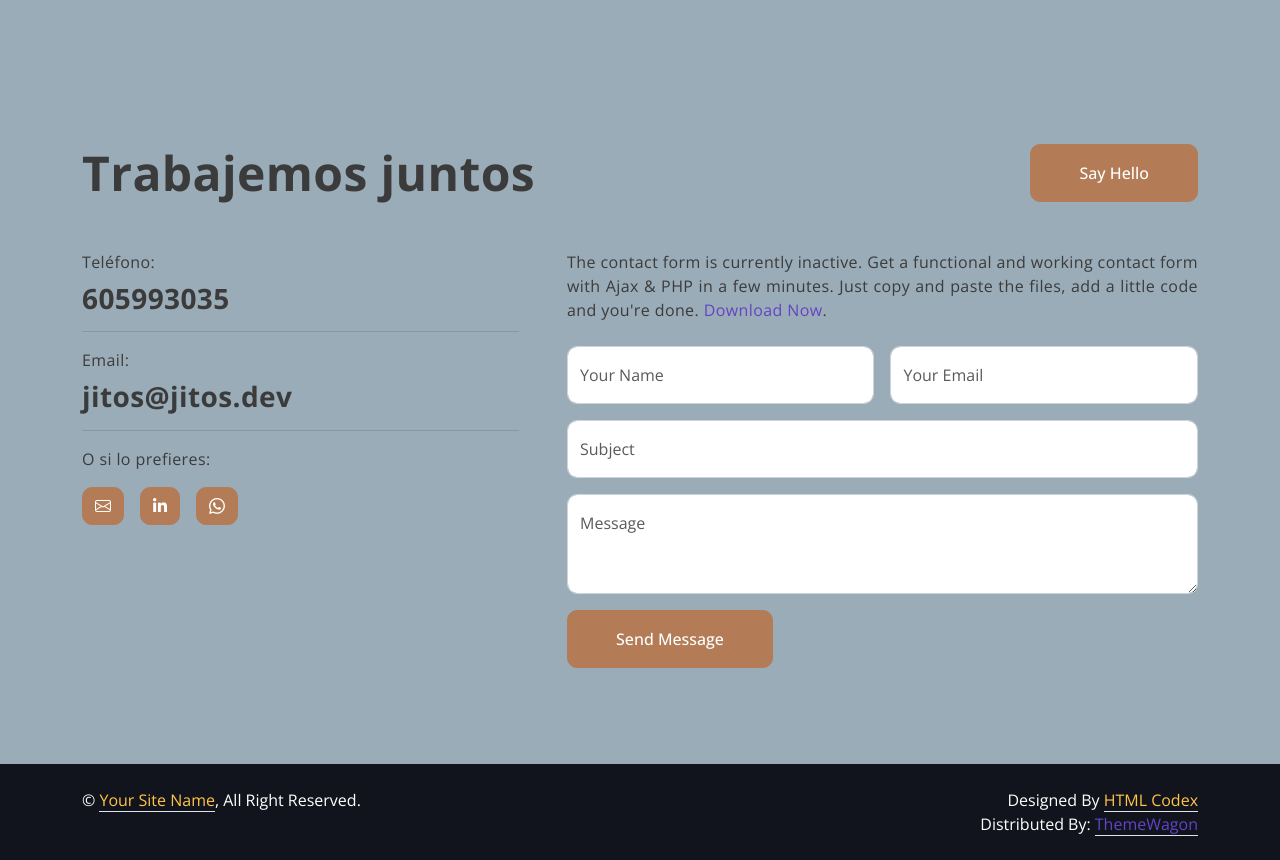
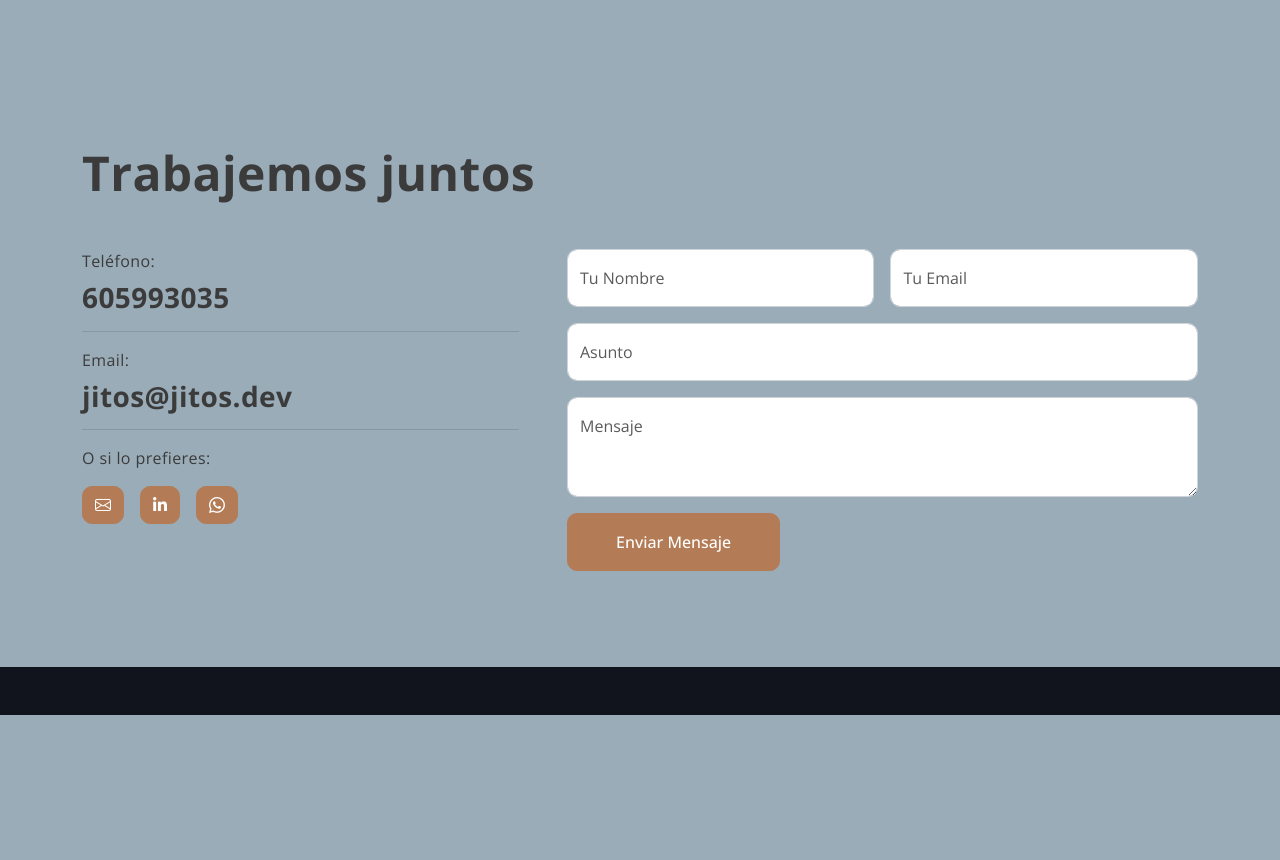
Before and after one commit to jitos-dev/mi-portfolio, a PHP site: page / in a window 1280 px wide. Shown: the part 4077-4937 px from the top of the page. After the commit the page ends 4792 px from the top, so only its background shows below. Run offline with PHP 8.4, Linux system fonts and the light colour scheme; some libraries are stand-ins or nearby versions.

Commit message:
first revision of profile

```diff
--- a/css/style.css
+++ b/css/style.css
@@ -89,8 +89,8 @@ p {
 } */
 
 .btn.btn-primary-portfolio:hover {
-    background-color: var(--dark-terciary);
-    border-color: var(--dark-terciary);
+    background-color: #966444;
+    border-color: #966444;
 }
 
 
@@ -154,6 +154,11 @@ p {
     background-color: var(--dark);
 }
 
+#home h1,
+#home h2.typed-text-output {
+    color: #B37C57;
+}
+
 #home img {
     max-width: 80% !important;
 }
@@ -194,6 +199,12 @@ p {
 
 .contacto .download-cv {
     padding: 1rem 0.4rem;
+    letter-spacing: .2rem;
+    font-weight: 900;
+    font-size: 1.8em;
+    height: 3.5rem;
+    display: flex;
+    align-items: center;
 }
 
 
@@ -384,6 +395,7 @@ p {
 
 .portfolio-img {
     position: relative;
+    background-color: var(--light);
 }
 
 .portfolio-btn {
--- a/index.html
+++ b/index.html
@@ -93,7 +93,7 @@
                             href="https://www.linkedin.com/in/juanjo-garc%C3%ADa-jitos-dev" target="_blank"><i
                                 class="fab fa-linkedin-in"></i></a>
                         <a href="https://github.com/jitos-dev/jitos-dev/blob/master/JuanJoseGarcia.pdf" target="_blank"
-                            class="btn btn-primary-portfolio download-cv">Descargar CV</a>
+                            class="btn btn-primary-portfolio download-cv">CV</a>
                         <!-- <button type="button" class="btn-play" data-bs-toggle="modal"
                             data-src="https://www.youtube.com/embed/DWRcNpR6Kdc" data-bs-target="#videoModal">
                             <span></span>
@@ -167,12 +167,12 @@
                 </div>
                 <div class="col-lg-6 wow fadeInUp" data-wow-delay="0.5s">
                     <div class="row g-3 mb-4">
-                        <div class="col-sm-6">
-                            <img class="img-fluid rounded" src="img/about-1.jpg" alt="">
+                        <div class="col-sm-12">
+                            <img class="img-fluid rounded" src="img/pc-front2.jpg" alt="">
                         </div>
-                        <div class="col-sm-6">
+                        <!-- <div class="col-sm-6">
                             <img class="img-fluid rounded" src="img/about-2.jpg" alt="">
-                        </div>
+                        </div> -->
                     </div>
                     <div class="d-flex align-items-center mb-3">
                         <h5 class="border-end pe-3 me-3 mb-0">Polivalente</h5>
@@ -182,15 +182,15 @@
                         Java, distintas BBDD como MySQL, SqLite, Oracle, H2 e Hibernate. Además también la parte
                         front-end con HTML y CSS.</p>
                     <P class="mb-4">Aparte también utilizo distintos frameworks como Angular, Spring, JavaFX, jQuery,
-                        Ajax, Bootstrap, CodeIgniter 3 y 4, PWA, arquitectura de microservicios y control de versiones
+                        Ajax, Bootstrap, CodeIgniter, PWA, arquitectura de microservicios y control de versiones
                         Git</P>
-                    <div class="d-flex align-items-center mb-3">
+                    <!-- <div class="d-flex align-items-center mb-3">
                         <h5 class="border-end pe-3 me-3 mb-0">Projectos Completados</h5>
                         <h2 class="text-primary fw-bold mb-0" data-toggle="counter-up">100</h2>
                     </div>
                     <p class="mb-0">Durante estos tres años solo me he dedicado a programar, desarrollando cientos de
                         pequeños proyectos, los cuales me han supuesto muchos retos distintos y me han hecho madurar
-                        como programador</p>
+                        como programador</p> -->
                 </div>
             </div>
         </div>
@@ -438,18 +438,19 @@
                 <div class="col-lg-6">
                     <h1 class="display-5 mb-0">Alguno de mis proyectos</h1>
                 </div>
-                <div class="col-lg-6 text-lg-end">
+                <!-- <div class="col-lg-6 text-lg-end">
                     <ul class="list-inline mx-n3 mb-0" id="portfolio-flters">
                         <li class="mx-3 active" data-filter="*">Todos</li>
                         <li class="mx-3" data-filter=".first">UI/UX Design</li>
                         <li class="mx-3" data-filter=".second">Graphic Design</li>
                     </ul>
-                </div>
+                </div> -->
             </div>
             <div class="row g-4 portfolio-container wow fadeInUp" data-wow-delay="0.1s">
+                <!--Los proyectos se pueden clasificar poniendo la clase first o second-->
                 <div class="col-lg-4 col-md-6 portfolio-item first">
                     <div class="portfolio-img rounded overflow-hidden">
-                        <img class="img-fluid" src="img/project-1.jpg" alt="">
+                        <img class="img-fluid" src="img/logo-calculator-pan.png" alt="">
                         <div class="portfolio-btn">
                             <a class="btn btn-lg-square btn-outline-secondary border-2 mx-1" href="img/project-1.jpg"
                                 data-lightbox="portfolio"><i class="fa fa-eye"></i></a>
@@ -460,7 +461,7 @@
                 </div>
                 <div class="col-lg-4 col-md-6 portfolio-item second">
                     <div class="portfolio-img rounded overflow-hidden">
-                        <img class="img-fluid" src="img/project-2.jpg" alt="">
+                        <img class="img-fluid" src="img/logo-calculator-pan.png" alt="">
                         <div class="portfolio-btn">
                             <a class="btn btn-lg-square btn-outline-secondary border-2 mx-1" href="img/project-2.jpg"
                                 data-lightbox="portfolio"><i class="fa fa-eye"></i></a>
@@ -471,7 +472,7 @@
                 </div>
                 <div class="col-lg-4 col-md-6 portfolio-item first">
                     <div class="portfolio-img rounded overflow-hidden">
-                        <img class="img-fluid" src="img/project-3.jpg" alt="">
+                        <img class="img-fluid" src="img/logo-calculator-pan.png" alt="">
                         <div class="portfolio-btn">
                             <a class="btn btn-lg-square btn-outline-secondary border-2 mx-1" href="img/project-3.jpg"
                                 data-lightbox="portfolio"><i class="fa fa-eye"></i></a>
@@ -482,7 +483,7 @@
                 </div>
                 <div class="col-lg-4 col-md-6 portfolio-item second">
                     <div class="portfolio-img rounded overflow-hidden">
-                        <img class="img-fluid" src="img/project-4.jpg" alt="">
+                        <img class="img-fluid" src="img/logo-calculator-pan.png" alt="">
                         <div class="portfolio-btn">
                             <a class="btn btn-lg-square btn-outline-secondary border-2 mx-1" href="img/project-4.jpg"
                                 data-lightbox="portfolio"><i class="fa fa-eye"></i></a>
@@ -493,7 +494,7 @@
                 </div>
                 <div class="col-lg-4 col-md-6 portfolio-item first">
                     <div class="portfolio-img rounded overflow-hidden">
-                        <img class="img-fluid" src="img/project-5.jpg" alt="">
+                        <img class="img-fluid" src="img/logo-calculator-pan.png" alt="">
                         <div class="portfolio-btn">
                             <a class="btn btn-lg-square btn-outline-secondary border-2 mx-1" href="img/project-5.jpg"
                                 data-lightbox="portfolio"><i class="fa fa-eye"></i></a>
@@ -504,7 +505,7 @@
                 </div>
                 <div class="col-lg-4 col-md-6 portfolio-item second">
                     <div class="portfolio-img rounded overflow-hidden">
-                        <img class="img-fluid" src="img/project-6.jpg" alt="">
+                        <img class="img-fluid" src="img/logo-calculator-pan.png" alt="">
                         <div class="portfolio-btn">
                             <a class="btn btn-lg-square btn-outline-secondary border-2 mx-1" href="img/project-6.jpg"
                                 data-lightbox="portfolio"><i class="fa fa-eye"></i></a>
@@ -651,12 +652,12 @@
     <div class="container-xxl pb-5" id="contact">
         <div class="container py-5">
             <div class="row g-5 mb-5 wow fadeInUp" data-wow-delay="0.1s">
-                <div class="col-lg-6">
+                <div class="col-lg-12">
                     <h1 class="display-5 mb-0">Trabajemos juntos</h1>
                 </div>
-                <div class="col-lg-6 text-lg-end">
+                <!-- <div class="col-lg-6 text-lg-end">
                     <a class="btn btn-primary-portfolio py-3 px-5" href="">Say Hello</a>
-                </div>
+                </div> -->
             </div>
             <div class="row g-5">
                 <div class="col-lg-5 col-md-6 wow fadeInUp" data-wow-delay="0.1s">
@@ -688,38 +689,39 @@
                     </div>
                 </div>
                 <div class="col-lg-7 col-md-6 wow fadeInUp" data-wow-delay="0.5s">
-                    <p class="mb-4">The contact form is currently inactive. Get a functional and working contact form
+                    <!-- <p class="mb-4">The contact form is currently inactive. Get a functional and working contact form
                         with Ajax & PHP in a few minutes. Just copy and paste the files, add a little code and you're
-                        done. <a href="https://htmlcodex.com/contact-form">Download Now</a>.</p>
+                        done. <a href="https://htmlcodex.com/contact-form">Download Now</a>.</p> -->
                     <form>
                         <div class="row g-3">
                             <div class="col-md-6">
                                 <div class="form-floating">
                                     <input type="text" class="form-control" id="name" placeholder="Your Name">
-                                    <label for="name">Your Name</label>
+                                    <label for="name">Tu Nombre</label>
                                 </div>
                             </div>
                             <div class="col-md-6">
                                 <div class="form-floating">
                                     <input type="email" class="form-control" id="email" placeholder="Your Email">
-                                    <label for="email">Your Email</label>
+                                    <label for="email">Tu Email</label>
                                 </div>
                             </div>
                             <div class="col-12">
                                 <div class="form-floating">
                                     <input type="text" class="form-control" id="subject" placeholder="Subject">
-                                    <label for="subject">Subject</label>
+                                    <label for="subject">Asunto</label>
                                 </div>
                             </div>
                             <div class="col-12">
                                 <div class="form-floating">
                                     <textarea class="form-control" placeholder="Leave a message here" id="message"
                                         style="height: 100px"></textarea>
-                                    <label for="message">Message</label>
+                                    <label for="message">Mensaje</label>
                                 </div>
                             </div>
                             <div class="col-12">
-                                <button class="btn btn-primary-portfolio py-3 px-5" type="submit">Send Message</button>
+                                <button class="btn btn-primary-portfolio py-3 px-5" type="submit">Enviar
+                                    Mensaje</button>
                             </div>
                         </div>
                     </form>
@@ -748,15 +750,15 @@
     <div class="container-fluid bg-dark text-white py-4">
         <div class="container">
             <div class="row">
-                <div class="col-md-6 text-center text-md-start mb-3 mb-md-0">
+                <!-- <div class="col-md-6 text-center text-md-start mb-3 mb-md-0">
                     &copy; <a class="border-bottom text-secondary" href="#">Your Site Name</a>, All Right Reserved.
                 </div>
-                <div class="col-md-6 text-center text-md-end">
-                    <!--/*** This template is free as long as you keep the footer author’s credit link/attribution link/backlink. If you'd like to use the template without the footer author’s credit link/attribution link/backlink, you can purchase the Credit Removal License from "https://htmlcodex.com/credit-removal". Thank you for your support. ***/-->
-                    Designed By <a class="border-bottom text-secondary" href="https://htmlcodex.com">HTML Codex</a>
+                <div class="col-md-6 text-center text-md-end"> -->
+                <!--/*** This template is free as long as you keep the footer author’s credit link/attribution link/backlink. If you'd like to use the template without the footer author’s credit link/attribution link/backlink, you can purchase the Credit Removal License from "https://htmlcodex.com/credit-removal". Thank you for your support. ***/-->
+                <!-- Designed By <a class="border-bottom text-secondary" href="https://htmlcodex.com">HTML Codex</a>
                     <br>Distributed By: <a class="border-bottom" href="https://themewagon.com"
                         target="_blank">ThemeWagon</a>
-                </div>
+                </div> -->
             </div>
         </div>
     </div>
```
